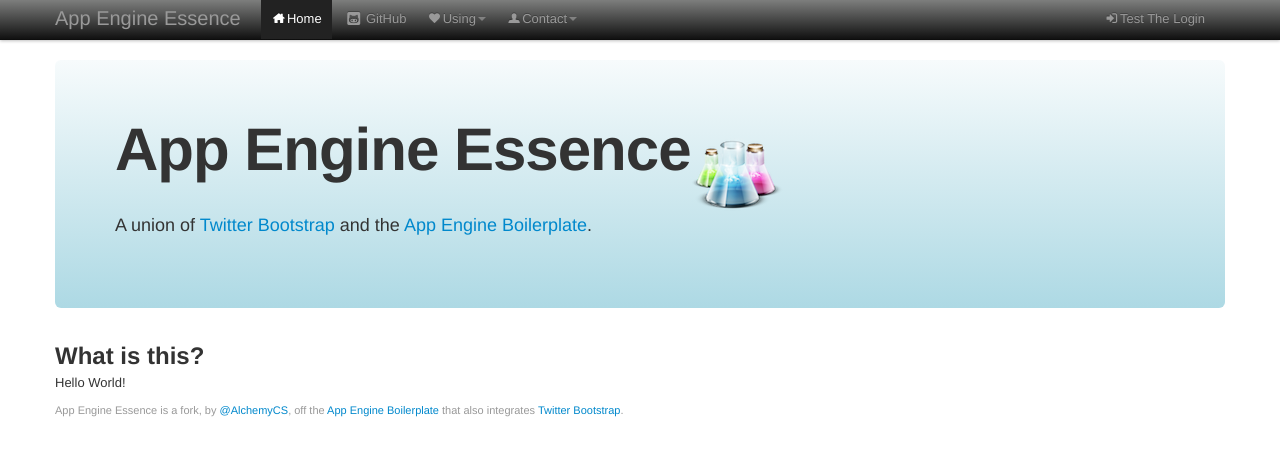
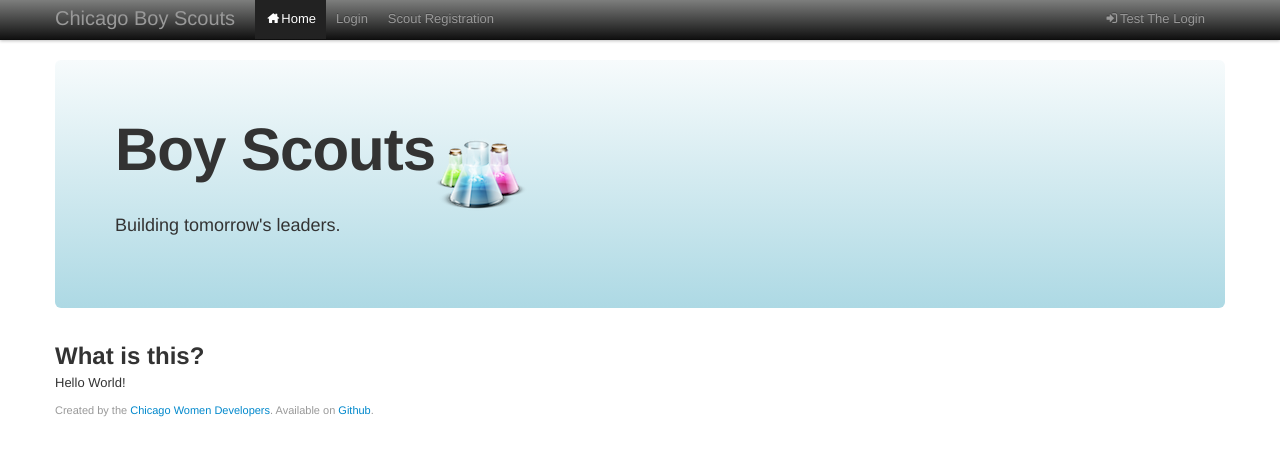
Before and after one commit to chicago-women-developers/chicago_women_developers_scout_project, a Python web app: template scouts/app/templates/index.html in a window 1280 px wide. Shown: the top 456 px of the page. Run offline with Jinja, Linux system fonts and the light colour scheme; the template is opened without the code that fills it, so the values that code supplies are empty; some libraries are stand-ins or nearby versions.

Commit message:
Customizing the content a bit.

```diff
--- a/scouts/app/templates/footer.html
+++ b/scouts/app/templates/footer.html
@@ -1,7 +1,7 @@
 <p>
     <small>
-        App Engine Essence is a fork, by <a href="http://twitter.com/AlchemyCS">@AlchemyCS</a>, off the
-        <a href="https://github.com/metachris/appengine-boilerplate">App Engine Boilerplate</a> that also integrates
-        <a href="http://twitter.github.com/bootstrap/">Twitter Bootstrap</a>.
+        Created by the
+        <a href="http://www.meetup.com/WomanDevelopers/">Chicago Women Developers</a>. Available on
+        <a href="https://github.com/chicago-women-developers/chicago_women_developers_scout_project">Github</a>.
     </small>
 </p>
--- a/scouts/app/templates/header.html
+++ b/scouts/app/templates/header.html
@@ -1,7 +1,6 @@
 <div class="page-header">
-    <h1>App Engine Essence</h1>
+    <h1>Chicago Boy Scouts</h1>
     <p class="lead">
-        A union of <a rel="nofollow" href="http://twitter.github.com/bootstrap/">Twitter Bootstrap</a>
-        and the <a rel="nofollow" href="http://www.appengine-boilerplate.com/">App Engine Boilerplate</a>.
+        Building tomorrow's leaders.
     </p>
 </div>
--- a/scouts/app/templates/index.html
+++ b/scouts/app/templates/index.html
@@ -4,10 +4,9 @@
 
 {% block header %}
 <div class="hero-unit">
-    <h1>App Engine Essence<img src="/img/apple-touch-icon-72x72.png" style="vertical-align: top"/></h1>
+    <h1>Boy Scouts<img src="/img/apple-touch-icon-72x72.png" style="vertical-align: top"/></h1>
     <p>
-        A union of <a rel="nofollow" href="http://twitter.github.com/bootstrap/">Twitter Bootstrap</a>
-        and the <a rel="nofollow" href="http://www.appengine-boilerplate.com/">App Engine Boilerplate</a>.
+        Building tomorrow's leaders.
     </p>
 </div>
 
--- a/scouts/app/templates/nav-bar.html
+++ b/scouts/app/templates/nav-bar.html
@@ -6,27 +6,12 @@
         <span class="icon-bar"></span>
         <span class="icon-bar"></span>
       </a>
-      <a class="brand" href="{{nav_bar.home}}">App Engine Essence</a>
+      <a class="brand" href="{{nav_bar.home}}">Chicago Boy Scouts</a>
       <div class="nav-collapse">
         <ul class="nav">
           <li class="active"><a href="{{nav_bar.home}}"><span class="icon-home"></span>Home</a></li>
-          <li><a href="https://github.com/alchemycs/appengine-essence"><span class="icon-github-sign icon-white icon-large"></span>GitHub</a></li>
-          <li class="dropdown">
-            <a href="#" class="dropdown-toggle" data-toggle="dropdown"><span class="icon-heart"></span>Using<span class="caret"</span></a>
-            <ul class="dropdown-menu">
-              <li><a href="http://www.earthexplorer.info">Earth Explorer</a></li>
-              <li><a href="http://www.clickncool.net">Click-n-Cool</a></li>
-            </ul>
-          </li>
-          <li class="dropdown">
-            <a href="#" class="dropdown-toggle" data-toggle="dropdown"><span class="icon-user"></span>Contact<span class="caret"</span></a>
-            <ul class="dropdown-menu">
-              <li><a href="http://www.twitter.com/AlchemyCS">@AlchemyCS<span class="icon-twitter-sign icon-large pull-right"></span></a></li>
-              <li><a href="http://coderwall.com/alchemycs">Coderwall<span class="icon-list-alt icon-large pull-right"></span></a></li>
-              <li><a href="http://forr.st/-AlchemyCS">Forrst<span class="icon-leaf icon-large pull-right"></span></a></li>
-              <li><a href="http://au.linkedin.com/in/mrmchugh">LinkedIN<span class="icon-linkedin-sign icon-large pull-right"></span></a></li>
-            </ul>
-          </li>
+          <li><a href="/login"></span>Login</a></li>
+          <li><a href="/scoutregistration"></span>Scout Registration</a></li>
         </ul>
         <div class="pull-right">
           <ul class="nav">
```
